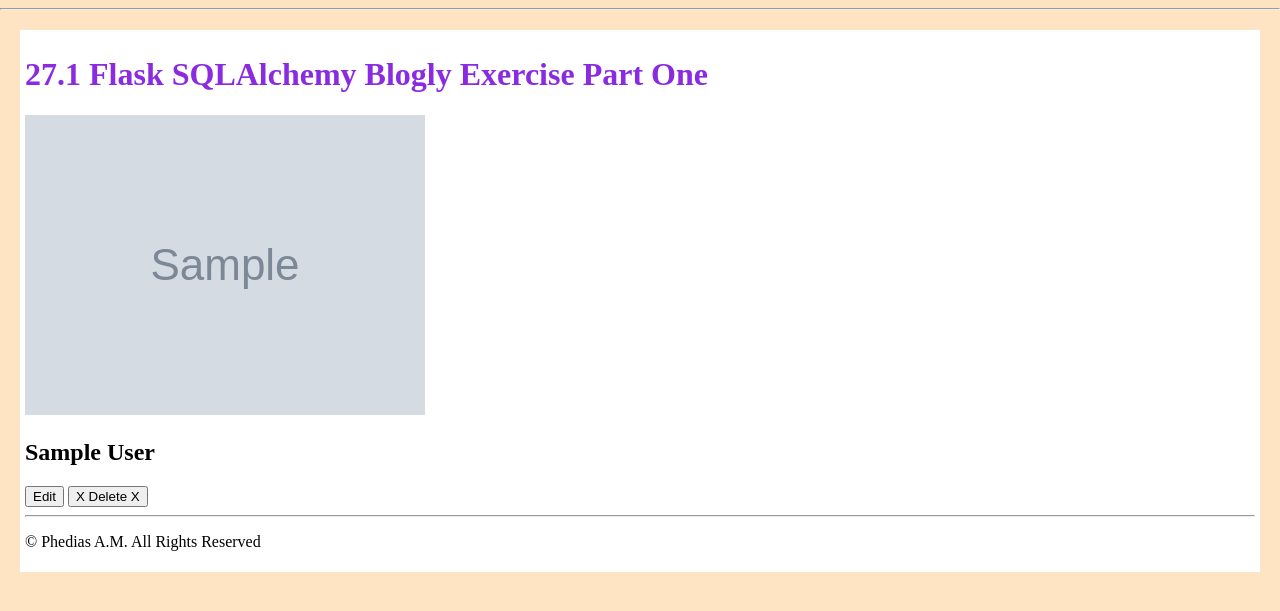
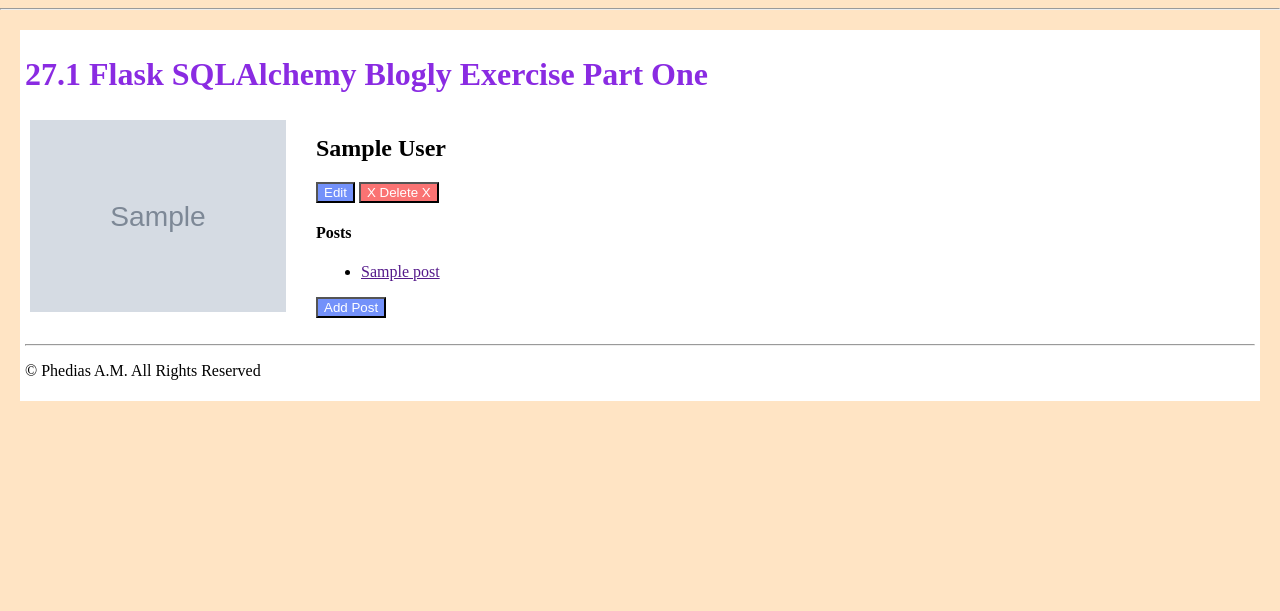
Before and after one commit to papontem/27_2_Flask_SQLAlchemy_Blogly_Exercise_Part_Two, a Flask app: page /users/1 in a window 1280 px wide. Shown: the part 38-649 px from the top of the page. Run offline with Flask 2, Linux system fonts and the light colour scheme; tables that the repository leaves empty hold one stand-in row (values such as "Sample post"); grey boxes marked "Sample" are stand-in pictures.

Commit message:
was having syntax issues when trying to use static img files for seeded users, links i was using for unsplash werent correct, found the correct links to use for unslplash,created posts model and table, figured out how to set up datetime datatype on flask-sqlalchemy,  made posts visible to user profiles, currently creating the routes requiered with the addition of posts.

```diff
--- a/static/styles.css
+++ b/static/styles.css
@@ -44,9 +44,58 @@ main#content {
 	border: solid 2px green;
 	background-color: rgba(144, 255, 144, 0.5);
 }
-form#edit_buttun_form{
+
+
+div#user_container {
+  display: flex;
+  justify-content: left;
+  align-items: flex-start;
+}
+
+/* Style for the user image container on the left */
+div#user_img_container {
+  margin: 5px 30px 20px 5px; /* Add spacing between the image and user info/posts */
+}
+
+/* Style for the user profile image */
+img#user_profile_img {
+  width: 20dvw; /* Adjust the image width as needed */
+  height: auto; /* Maintain aspect ratio */
+}
+
+/* Style for the user info and posts container on the right */
+div#user_info_and_posts {
+  flex: 1; /* Allow it to grow and take up remaining space */
+}
+
+/* Style for the user name and options */
+div#user_name_and_options {
+  display: block;
+  margin-bottom: 10px; /* Add spacing between name/options and posts */
+}
+
+/* Style for the edit and delete buttons */
+form#edit_button_form{
 	display: inline;
 }
+form#edit_button_form button{
+	color: white;
+	background-color: rgb(115, 145, 250);
+}
+
 form#delete_button_form{
 	display: inline;
 }
+form#delete_button_form button{
+	color: white;
+	background-color: rgb(250, 115, 115);
+}
+
+/* Style for the user posts */
+div#user_posts ul li{
+	margin: 5px;
+}
+div#user_posts form#add_button_form button {
+	color: white;
+	background-color: rgb(115, 145, 250);
+}
--- a/templates/details_user.html
+++ b/templates/details_user.html
@@ -1,19 +1,41 @@
 <!-- prettier-ignore -->
 {% extends 'base.html'%}
-{% block title%}New User{% endblock%}
+{% block title%}{{ user.first_name }} {{user.last_name}}{% endblock%}
 <!--  -->
 {% block content %}
 <!-- HTML BODY TAG CONTENT OF WEBPAGE -->
 
-<div id="user">
-    <img src= {{ url_for('static', filename=user.img_url) }} alt="User Profile Img could not be loaded">
+<div id="user_container">
+    <div id="user_img_container">
+        <!-- these two work for static images  -->
+        <!-- <img src="{{ '/static/imgs/' + user.img_url + '.jpg' }}" alt="User Profile Img Couldn't Be Loaded">  -->
+        <!-- <img id="user_profile_img" src= "{{ url_for( 'static', filename='imgs/'+user.img_url+'.jpg' ) }}" alt="User Profile Img Couldn't Be Loaded"> -->
+        <img id="user_profile_img" src= "{{user.img_url}}" alt="User Profile Img Couldn't Be Loaded">
+    </div>
+    <div id="user_info_and_posts">
+        <div id="user_name_and_options">
             <h2>{{ user.first_name }} {{user.last_name}}</h2>
-    <form id="edit_buttun_form" action="/users/{{user.id}}/edit">
+            <form id="edit_button_form" action="/users/{{user.id}}/edit">
                 <button>Edit</button>
             </form>
             <form id="delete_button_form" action="/users/{{user.id}}/delete" method="POST">
                 <button>X Delete X</button>
             </form>
         </div>
+        <div id="user_posts">
+            <h4>Posts</h4>
+            <ul>
+                <!-- ADD ROUTE TO POST DETAILS -->
+                {% for post in user.posts %}
+                <li><a href="">{{ post.title }}</a></li>
+                {% endfor %}
+            </ul>
+            <!-- ADD ROUTE TO CREATE A POST FORM -->
+            <form id="add_button_form"   action="">
+                <button>Add Post</button>
+            </form>
+        </div>
+    </div>
+</div>
 
 {% endblock %}
```
Also changed, not shown: app.py (+25 -1 lines), models.py (+49 -1 lines), seed.py (+34 -8 lines), templates/new_post_form.html (added, +24 -0 lines), static/imgs/ambitious-studio-rick-barrett-TSkUCyCuVH4-unsplash.jpg (added), static/imgs/charlesdeluvio-zqhe4qjVTJI-unsplash.jpg (added), 1 other file. Lines whose indentation alone changed are shown as unchanged.
